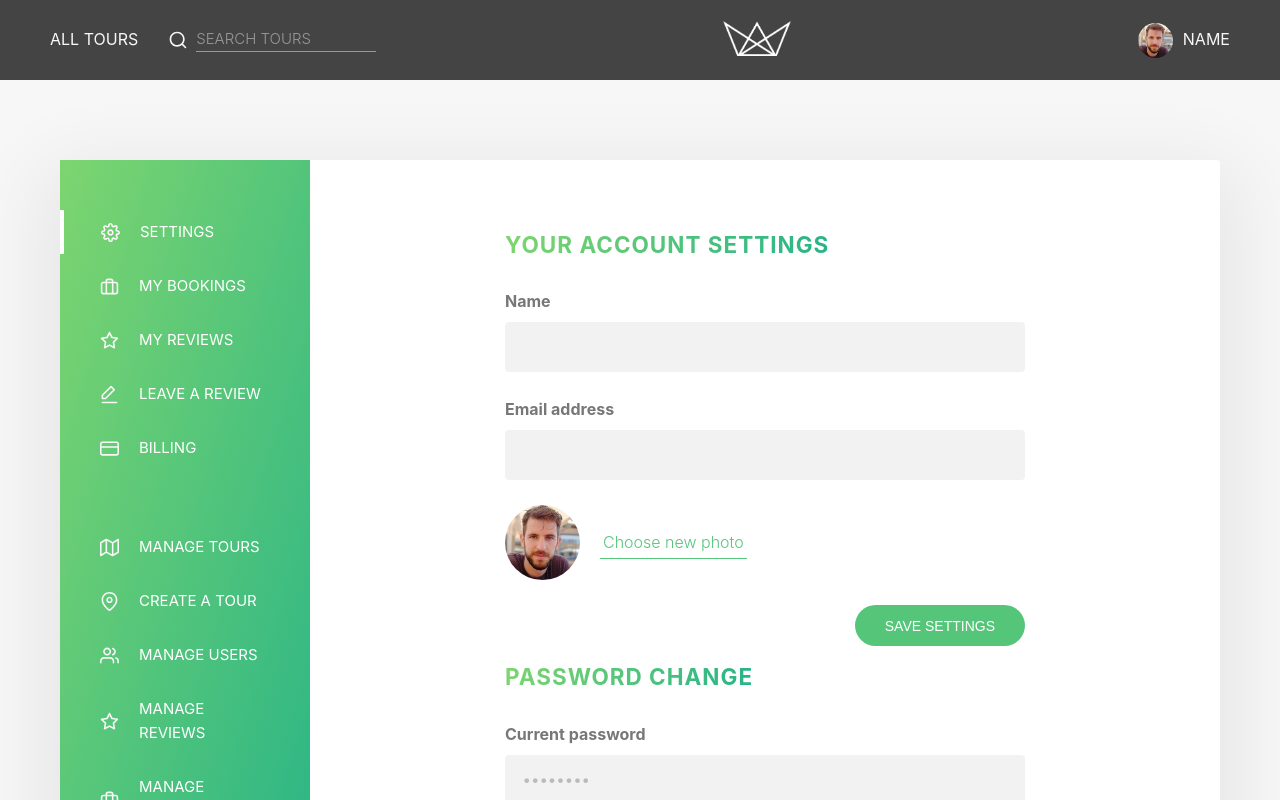
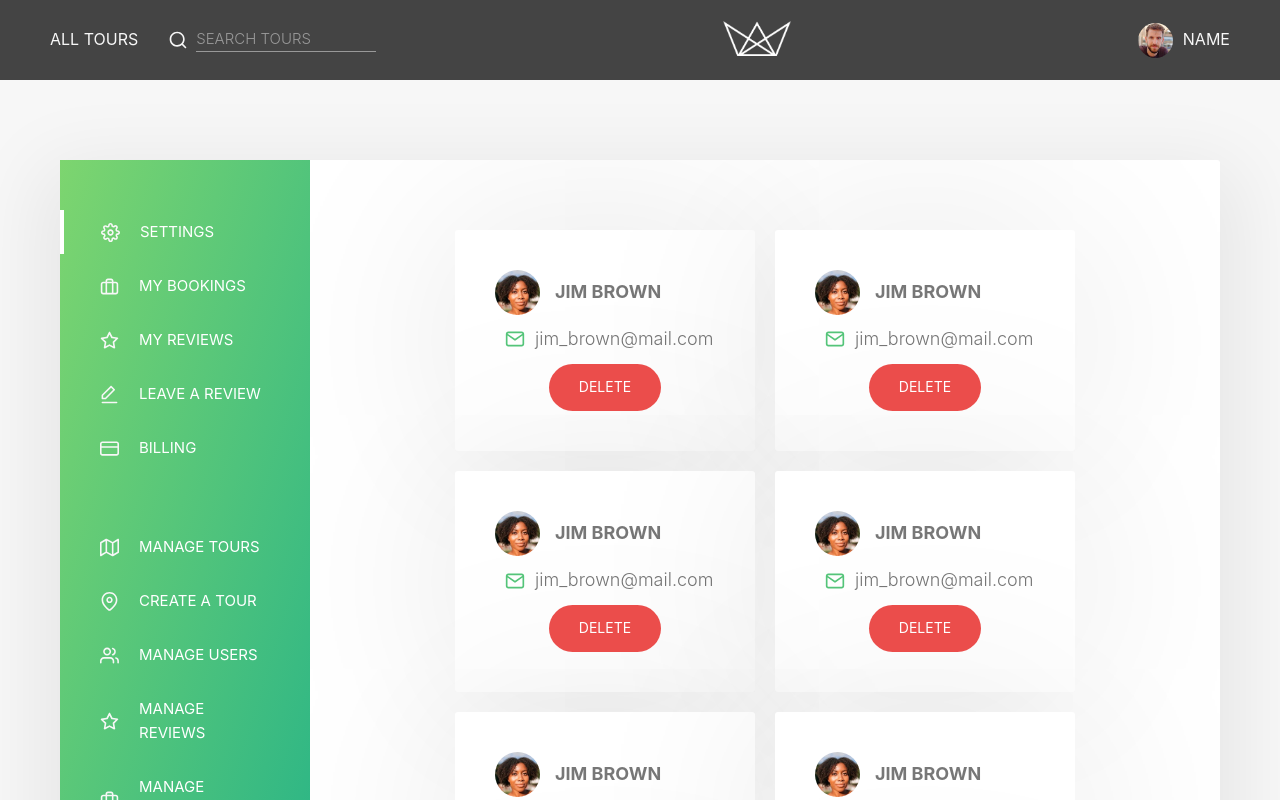
Before and after one commit to abdulvokhid-ochilov/tours, a React (Create React App) app: page /account in a window 1280 px wide. Shown: the top 800 px of the page. Built offline with nearby package versions, Linux system fonts and the light colour scheme.

Commit message:
setting height css

```diff
--- a/src/components/Account/Account.js
+++ b/src/components/Account/Account.js
@@ -12,12 +12,12 @@ const Account = () => {
     <main className="main">
       <div className={styles["user-view"]}>
         <AccountMenu />
-        <AccountSettings />
+        {/* <AccountSettings /> */}
         {/* <AccountReviews /> */}
         {/* <AccountReview /> */}
         {/* <ManageTours /> */}
         {/* <CreateTour /> */}
-        {/* <ManageUsers /> */}
+        <ManageUsers />
       </div>
     </main>
   );
--- a/src/components/Account/AccountSettings/AccountSettings.module.css
+++ b/src/components/Account/AccountSettings/AccountSettings.module.css
@@ -4,6 +4,9 @@
   flex: 1;
   padding: 7rem 0;
   margin-left: 25rem;
+  height: 100vh;
+  overflow: hidden;
+  overflow-y: scroll;
 }
 .user-view__form-container {
   max-width: 68rem;
```
